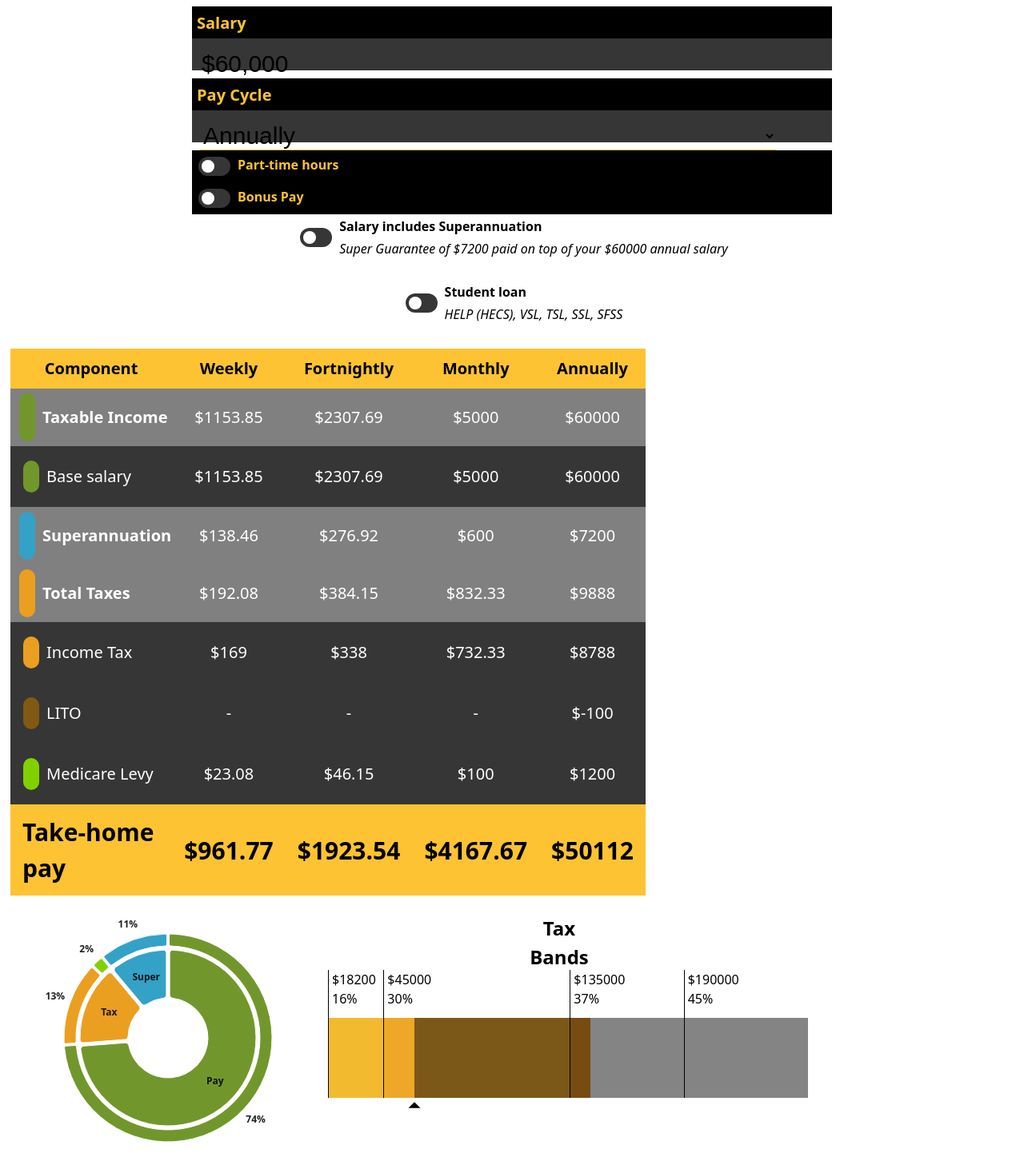
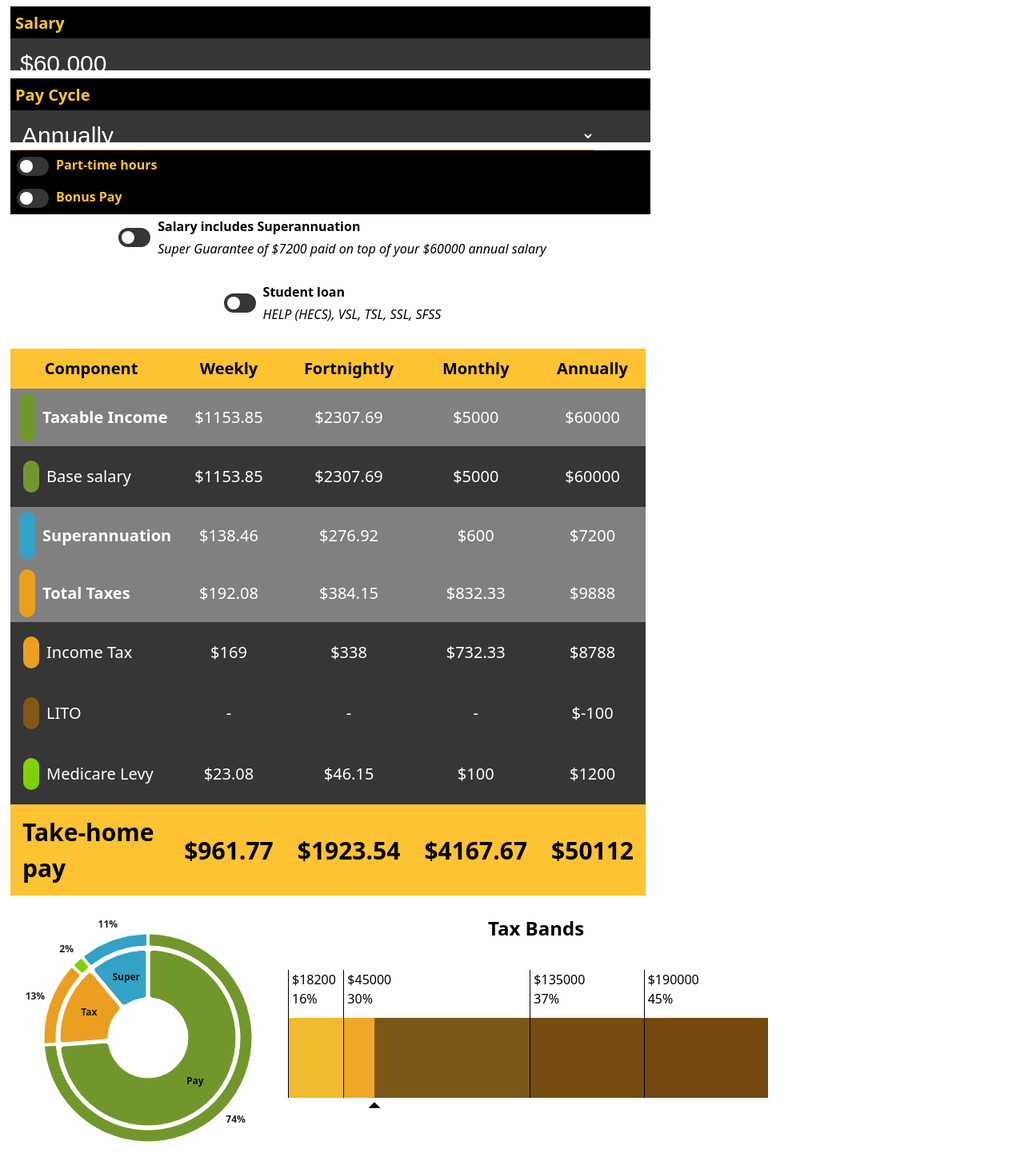
Before and after one commit to spikyMalkallam/pay-calculator, a React (Vite) app: page / in a window 1280 px wide. Shown: the part 57-1524 px from the top of the page at 80% size. Built offline with nearby package versions, Linux system fonts and the light colour scheme.

Commit message:
Vertical formatting tweaks

```diff
--- a/src/App.css
+++ b/src/App.css
@@ -57,6 +57,16 @@ body {
 @media (max-width: 1410px) {
   .global-div {
     flex-direction: column;
+  }
+
+  body {
+    overflow-y: scroll;
+  }
+
+  .summary-div {
+    display: flex;
+    flex-direction: column;
+    align-items: center;
   }
 }
 
--- a/src/App.tsx
+++ b/src/App.tsx
@@ -458,7 +458,7 @@ function App() {
                                 monetary={false}
                                 rounding={1}
                                 min={0}
-                                max={hoursPeriod == 'Week' ? 7 : (hoursPeriod == 'Fortnight' ? 14 : (hoursPeriod == 'Month' ? 31 : 365))}
+                                max={hoursPeriod == 'Week' ? 5 : (hoursPeriod == 'Fortnight' ? 10 : (hoursPeriod == 'Month' ? 23 : 276))}
                               />
                             </td>
                             <td>
@@ -546,11 +546,12 @@ function App() {
             </tbody>
           </table>
         </div >
-        <div id='summary-div'>
+        <div id='summary-div' >
+          <div>
             <table id='summary-table'>
               <tbody>
                 <tr>
-                <td className='big-table-cell' colSpan={2}>
+                  <td colSpan={2}>
                     <IncomeTable
                       label=''
                       items={{
@@ -570,7 +571,7 @@ function App() {
                 </tr>
               </tbody>
             </table>
-
+          </div>
           <div id='chart-section'>
             <PayrollPieChart data={financialData['payrollData']} />
             {/* <DonutChart data={donutIncomeSummary} /> */}
--- a/src/dropdown.css
+++ b/src/dropdown.css
@@ -116,6 +116,7 @@ select>option {
 
 .dropdown-table {
     width: 100%;
+    max-width: 800px;
     table-layout: fixed;
     /* border: 2px solid var(--hive-yellow); */
     border-collapse: collapse;
--- a/src/forms.css
+++ b/src/forms.css
@@ -15,7 +15,7 @@
 }
 
 .large-dark-form-box {
-    color: rgb(0, 0, 0);
+    color: rgb(255, 255, 255);
     text-align: left;
     background-color: var(--background-grey);
     width: 100%;
@@ -55,6 +55,7 @@
 }
 
 .large-dark-form {
+    color: rgb(255, 255, 255);
     margin: 2px 10px 10px 10px;
     font-size: 30px;
     background: none;
--- a/src/graphs.css
+++ b/src/graphs.css
@@ -1,10 +1,13 @@
 .background-gradient {
-    position: relative;
+    position: absolute;
     height: 100px;
     /* This may be overridden by inline styles in TSX */
     margin-top: 150px;
     margin-right: 40px;
+}
 
+.tax-band-bar {
+    position: relative;
 }
 
 .overlay-bar {
--- a/src/graphs.tsx
+++ b/src/graphs.tsx
@@ -48,6 +48,7 @@ export function TaxBandBar({ title, earnings, barWidth, lowerLimit, upperLimit,
     };
 
     return (
+        <div className='tax-band-bar'>
             <div className='background-gradient' style={gradientStyle}>
                 <h2 className='band-header' style={{ left: barWidth / 2.4 }}>{title}</h2>
                 <div className='overlay-bar' style={{ width: barWidth - scaledEarnings, left: scaledEarnings < 0 ? 0 : scaledEarnings }}></div>
@@ -63,6 +64,7 @@ export function TaxBandBar({ title, earnings, barWidth, lowerLimit, upperLimit,
                     </div>
                 ))}
                 <div className='tax-band-arrow' style={{ left: (scaledEarnings < 0 ? 0 : scaledEarnings) - 15 }}><IoMdArrowDropup /></div>
+            </div>
         </div>
     );
 }
@@ -118,8 +120,8 @@ export default function PayrollPieChart({ data }: PayrollPieProps) {
     const outerRadius = 130;
 
     return (
-        <Box sx={{ maxWidth: 400, height: 200, textAlign: 'center' }}>
-            <Box sx={{ display: 'flex', justifyContent: 'center', width: 400, height: 350 }}>
+        <Box sx={{ maxWidth: 350, height: 200, textAlign: 'center' }}>
+            <Box sx={{ display: 'flex', justifyContent: 'center', width: 350, height: 350 }}>
                 <PieChart
                     series={[
                         {
```
Lines whose indentation alone changed are shown as unchanged.
